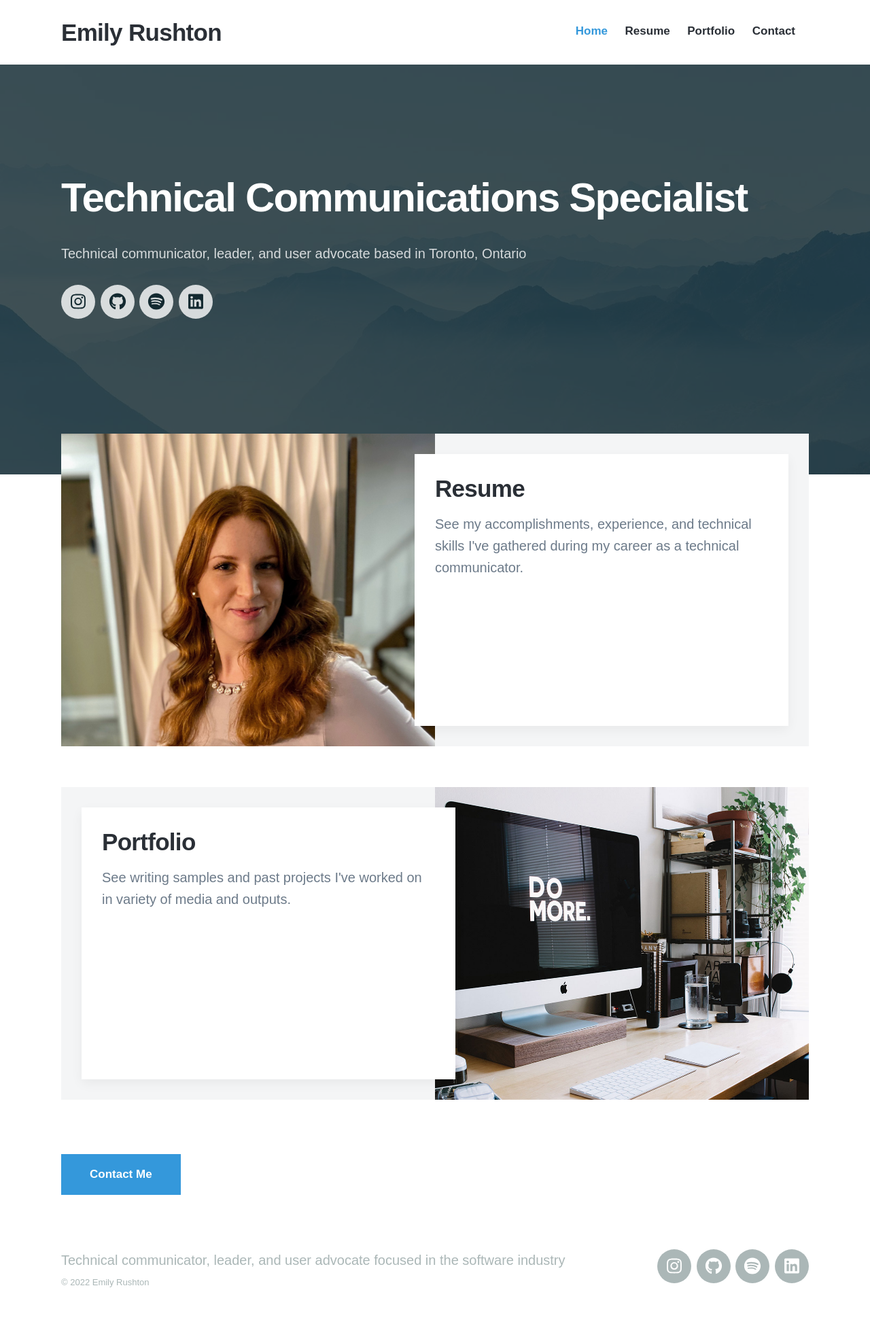
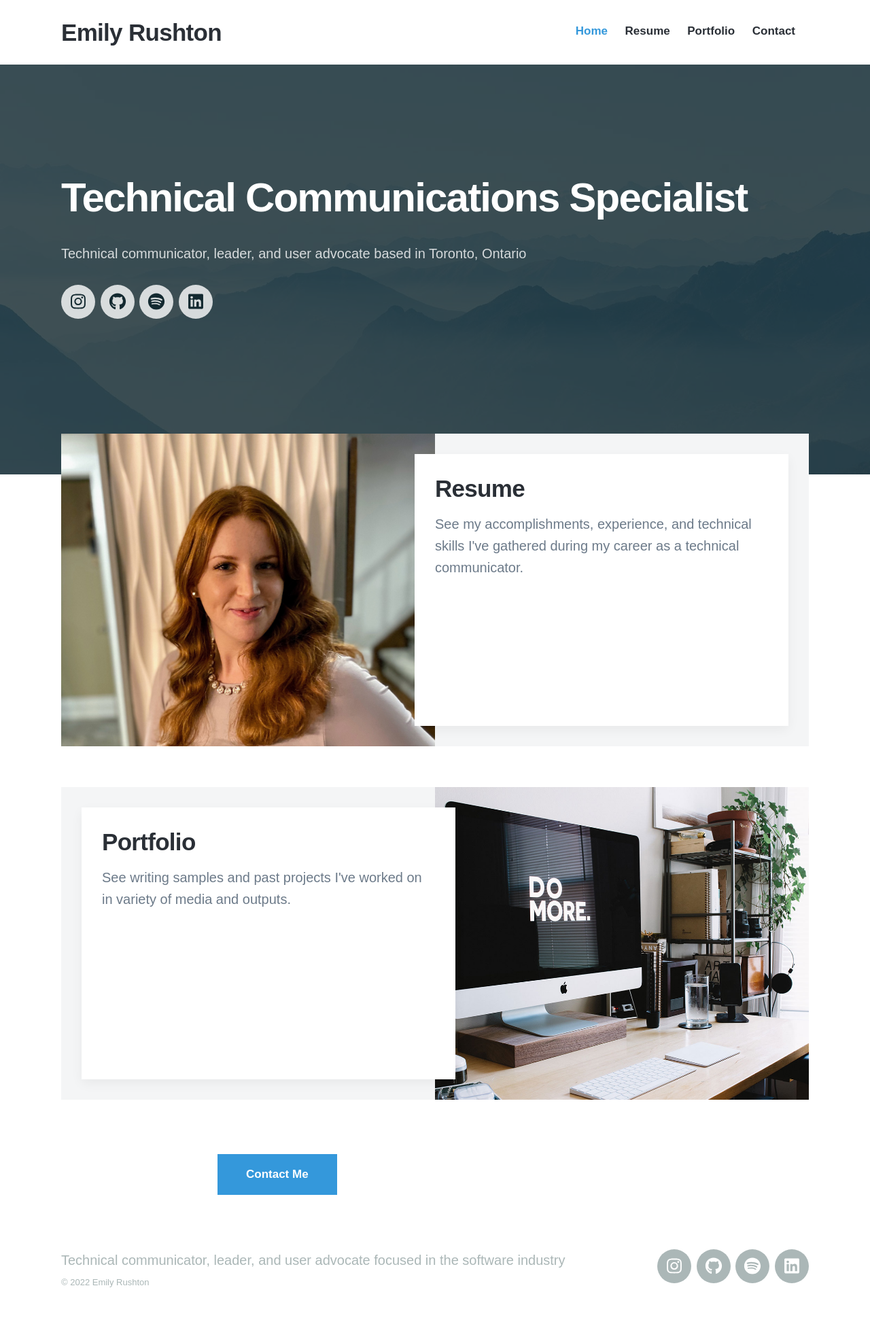
Before and after one commit to emilyrushton/emilyrushton.github.io, a Jekyll site: the page built from index.html, in a window 1280 px wide. Shown: the whole page at 68% size. Built offline with Jekyll 4.4.1, drawn with Linux system fonts in a browser that asks for light colours; nearby versions of some CDN libraries; some web fonts are replaced.

Commit message:
Update index.html

```diff
--- a/index.html
+++ b/index.html
@@ -58,8 +58,8 @@ featured_image: /images/demo/demo-landscape-2.jpg
 </section>
 
 <section>
-	<div class="wrap">
-		<article style="align-content: center;">
+	<div class="wrap" style="margin: auto; width: 50%;">
+		<article>
 		<a href="{{ '/contact' | relative_url }}" class="button button--large">Contact Me</a>
 	</article>
 	</div>
```
